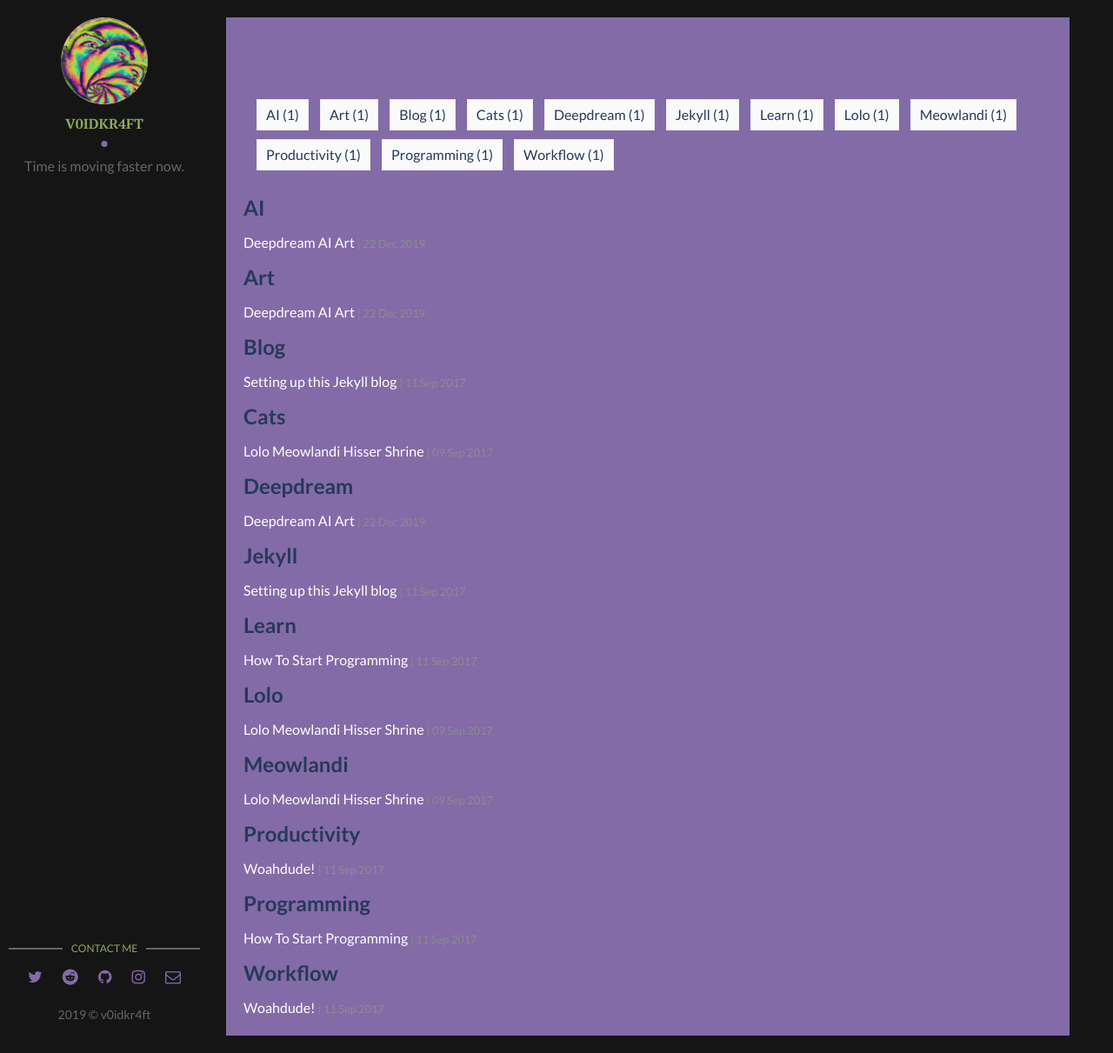
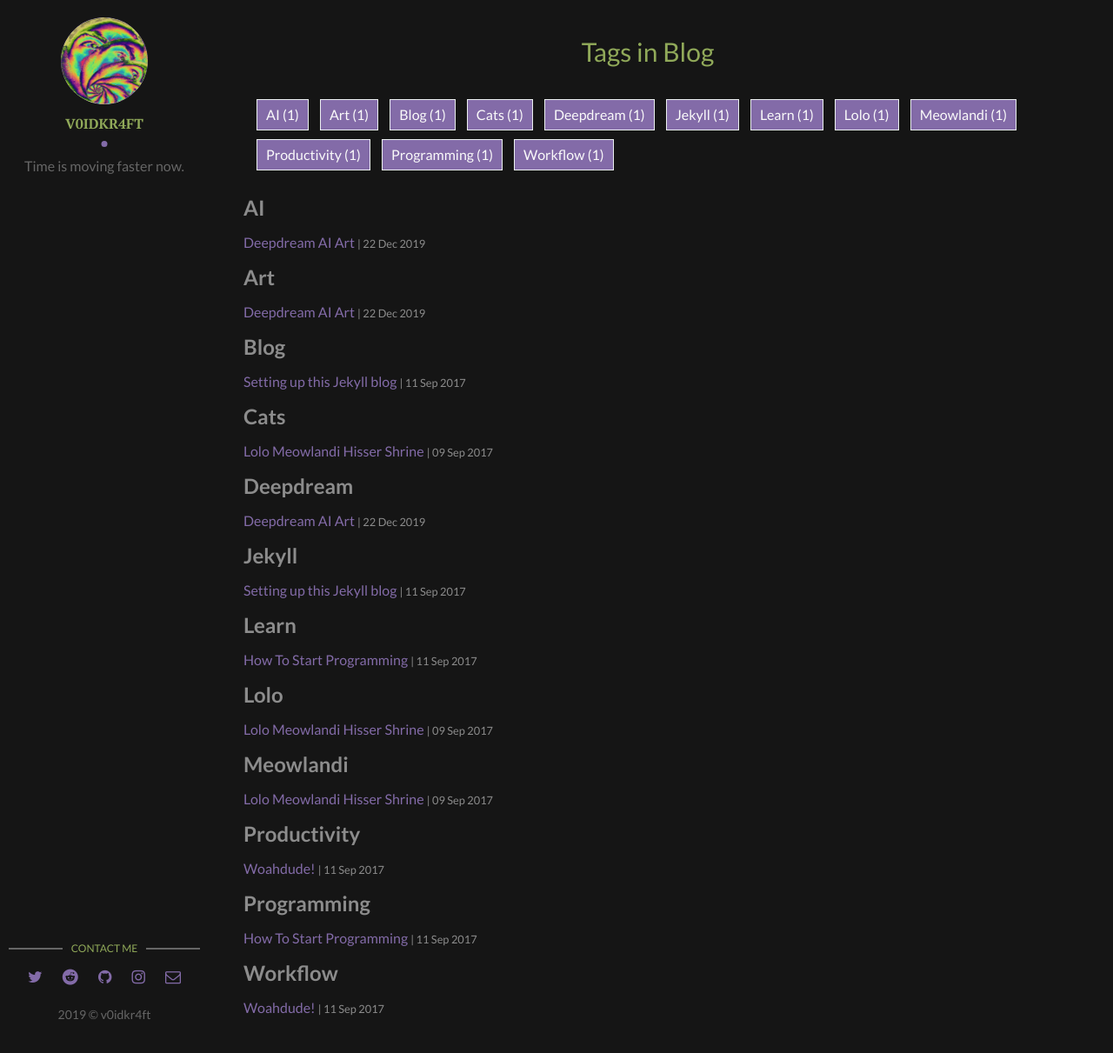
Before and after one commit to v0idkr4ft/v0idkr4ft.github.io, a Jekyll site: the page built from tags.html, in a window 1280 px wide and 1211 px high. Shown: the whole window at 87% size. Built offline with Jekyll 4.4.1, drawn with Linux system fonts in a browser that asks for light colours.

Commit message:
fixed tags page

```diff
--- a/assets/css/main.css
+++ b/assets/css/main.css
@@ -1325,7 +1325,7 @@ a.newer-posts:hover {
 /* - - - - - - - - - - Tag Styles - - - - - - - - - - */
 .blog-tags {
   width: 100%;
-  background-color: #836ba8;
+  background-color: #151515;
   padding: 0 20px 20px;
 }
 
@@ -1333,11 +1333,11 @@ a.newer-posts:hover {
   font-size: 30px;
   text-align: center;
   line-height: 1.3;
-  color: #836ba8;
+  color: #90a959;
 }
 
 .blog-tags h2 {
-  color: #263959;
+  color: #8c8c8c;
   margin: 10px 0;
 }
 
@@ -1354,23 +1354,23 @@ a.newer-posts:hover {
 
 .tags li a {
   text-decoration: none;
-  color: #263959;
+  color: #fafafa;
   display: inline-block;
   padding: 5px 10px;
   border: 1px solid #ecf0f1;
-  background-color: #fafafa;
+  background-color: #836ba8;
   -webkit-transition: all .3s;
   -o-transition: all .3s;
   transition: all .3s;
 }
 
 .tags li a:hover {
-  background-color: #836ba8;
+  background-color: #90a959;
 }
 
 .tag-list span a {
   text-decoration: none;
-  color: #fff;
+  color: #836ba8;
 }
 
 .tag-list span a:hover {
```
